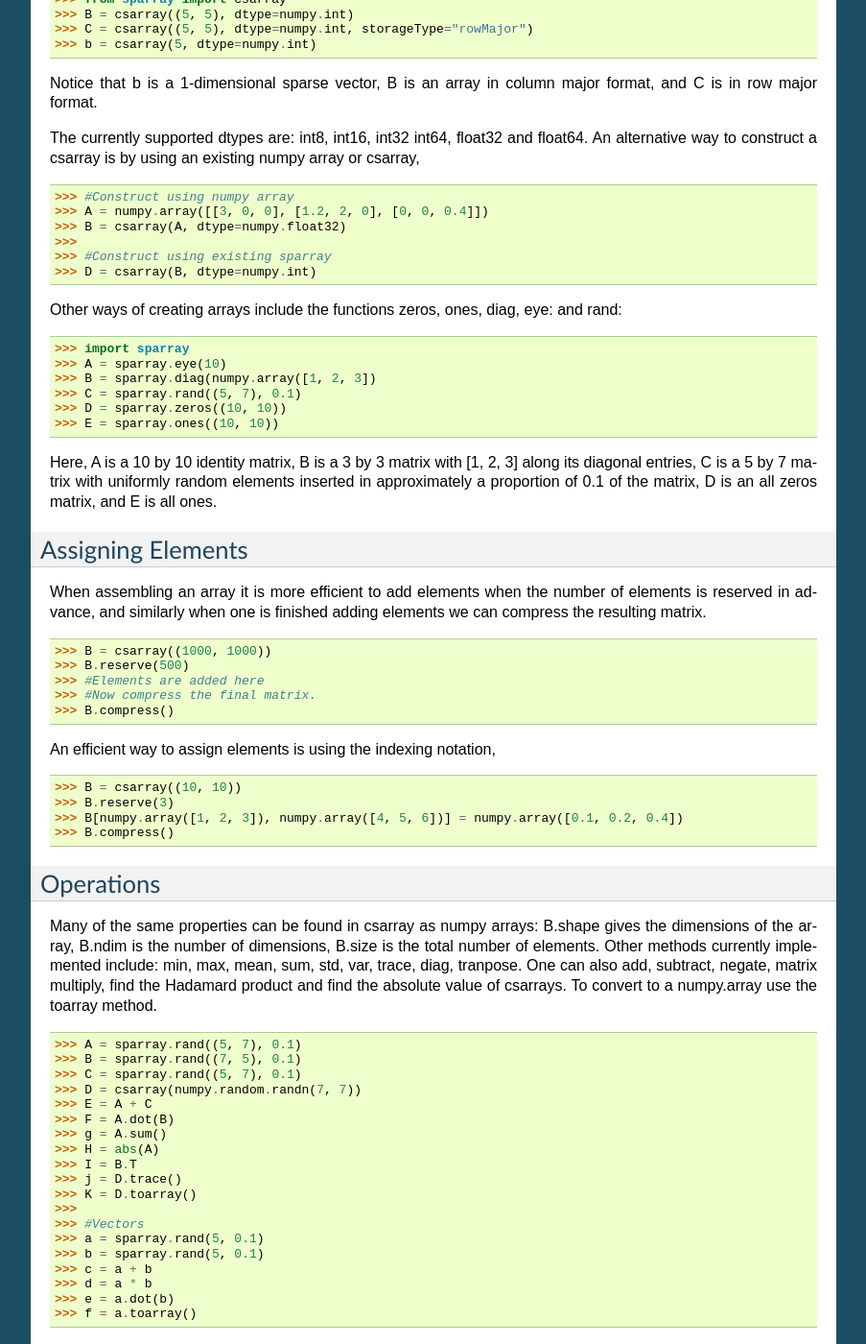
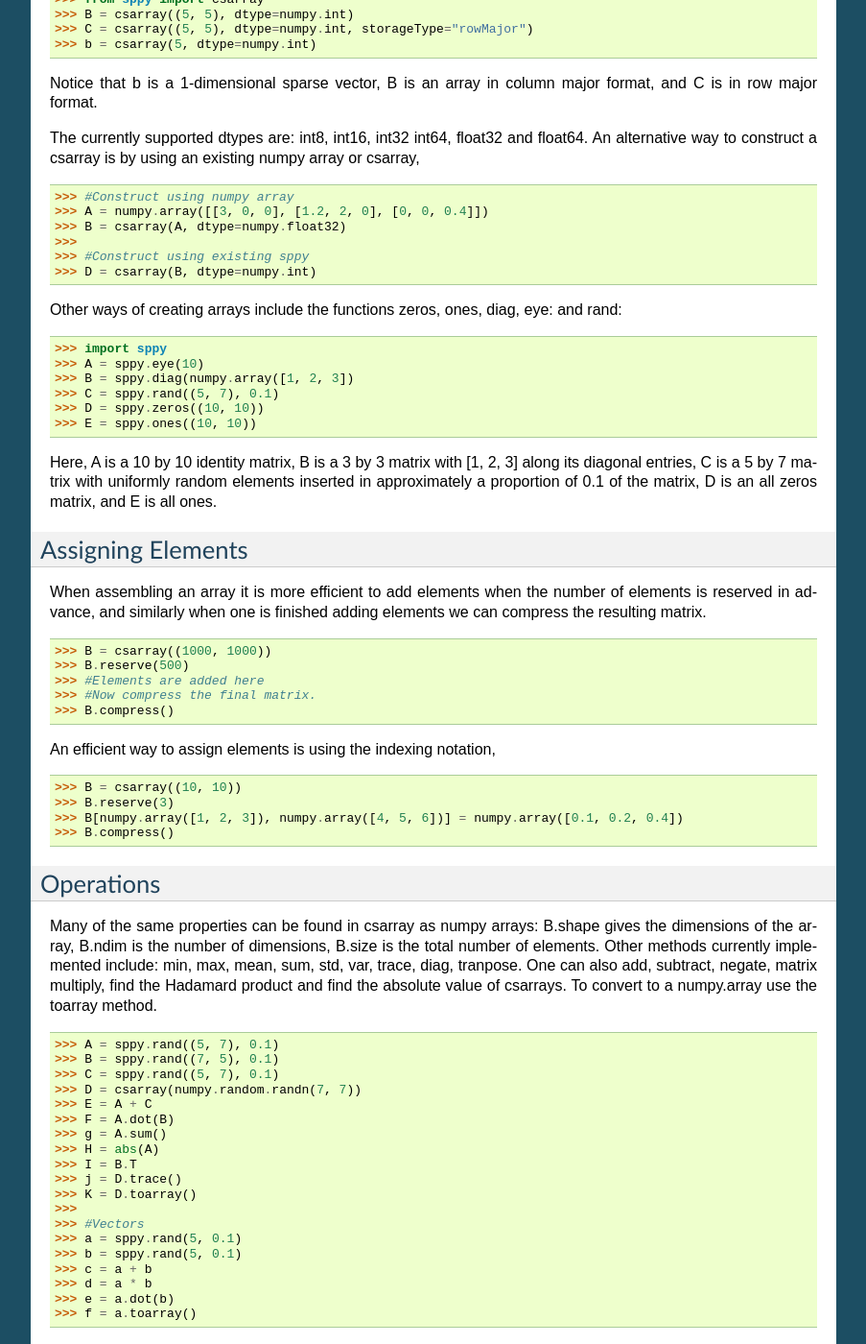
Before and after one commit to charanpald/sppy, a Sphinx documentation site: the page built from docs/csarray.rst, in a window 1280 px wide and 1400 px high, scrolled down 426 px. Shown: the whole window at 96% size, without its empty margins (198-1101 px from the left). Built offline with Sphinx 7.4.7, drawn with Linux system fonts in a browser that asks for light colours.

Commit message:
Doc update sparray -> sppy

```diff
--- a/docs/csarray.rst
+++ b/docs/csarray.rst
@@ -10,7 +10,7 @@ As an example the follow code creates a new float array in column major format w
 
 ::
 
-    >>> from sparray import csarray
+    >>> from sppy import csarray
     >>> B = csarray((5, 5))
     >>> B[3, 3] = -0.2
 
@@ -19,7 +19,7 @@ One can also create arrays of int types for example, by using
 ::
 
     >>> import numpy
-    >>> from sparray import csarray
+    >>> from sppy import csarray
     >>> B = csarray((5, 5), dtype=numpy.int)
     >>> C = csarray((5, 5), dtype=numpy.int, storageType="rowMajor")
     >>> b = csarray(5, dtype=numpy.int)
@@ -34,19 +34,19 @@ The currently supported dtypes are: int8, int16, int32 int64, float32 and float6
     >>> A = numpy.array([[3, 0, 0], [1.2, 2, 0], [0, 0, 0.4]])
     >>> B = csarray(A, dtype=numpy.float32)
     >>>
-    >>> #Construct using existing sparray
+    >>> #Construct using existing sppy
     >>> D = csarray(B, dtype=numpy.int)
 
 Other ways of creating arrays include the functions zeros, ones, diag, eye: and rand:
 
 ::
 
-    >>> import sparray
-    >>> A = sparray.eye(10)
-    >>> B = sparray.diag(numpy.array([1, 2, 3])
-    >>> C = sparray.rand((5, 7), 0.1)
-    >>> D = sparray.zeros((10, 10))
-    >>> E = sparray.ones((10, 10))
+    >>> import sppy
+    >>> A = sppy.eye(10)
+    >>> B = sppy.diag(numpy.array([1, 2, 3])
+    >>> C = sppy.rand((5, 7), 0.1)
+    >>> D = sppy.zeros((10, 10))
+    >>> E = sppy.ones((10, 10))
 
 Here, A is a 10 by 10 identity matrix, B is a 3 by 3 matrix with [1, 2, 3] along its diagonal entries, C is a 5 by 7 matrix with uniformly random elements inserted in approximately a proportion of 0.1 of the matrix, D is an all zeros matrix, and E is all ones.
 
@@ -79,9 +79,9 @@ Many of the same properties can be found in csarray as numpy arrays: B.shape giv
 
 ::
 
-    >>> A = sparray.rand((5, 7), 0.1)
-    >>> B = sparray.rand((7, 5), 0.1)
-    >>> C = sparray.rand((5, 7), 0.1)
+    >>> A = sppy.rand((5, 7), 0.1)
+    >>> B = sppy.rand((7, 5), 0.1)
+    >>> C = sppy.rand((5, 7), 0.1)
     >>> D = csarray(numpy.random.randn(7, 7))
     >>> E = A + C
     >>> F = A.dot(B)
@@ -92,8 +92,8 @@ Many of the same properties can be found in csarray as numpy arrays: B.shape giv
     >>> K = D.toarray()
     >>>
     >>> #Vectors
-    >>> a = sparray.rand(5, 0.1)
-    >>> b = sparray.rand(5, 0.1)
+    >>> a = sppy.rand(5, 0.1)
+    >>> b = sppy.rand(5, 0.1)
     >>> c = a + b
     >>> d = a * b
     >>> e = a.dot(b)
```
